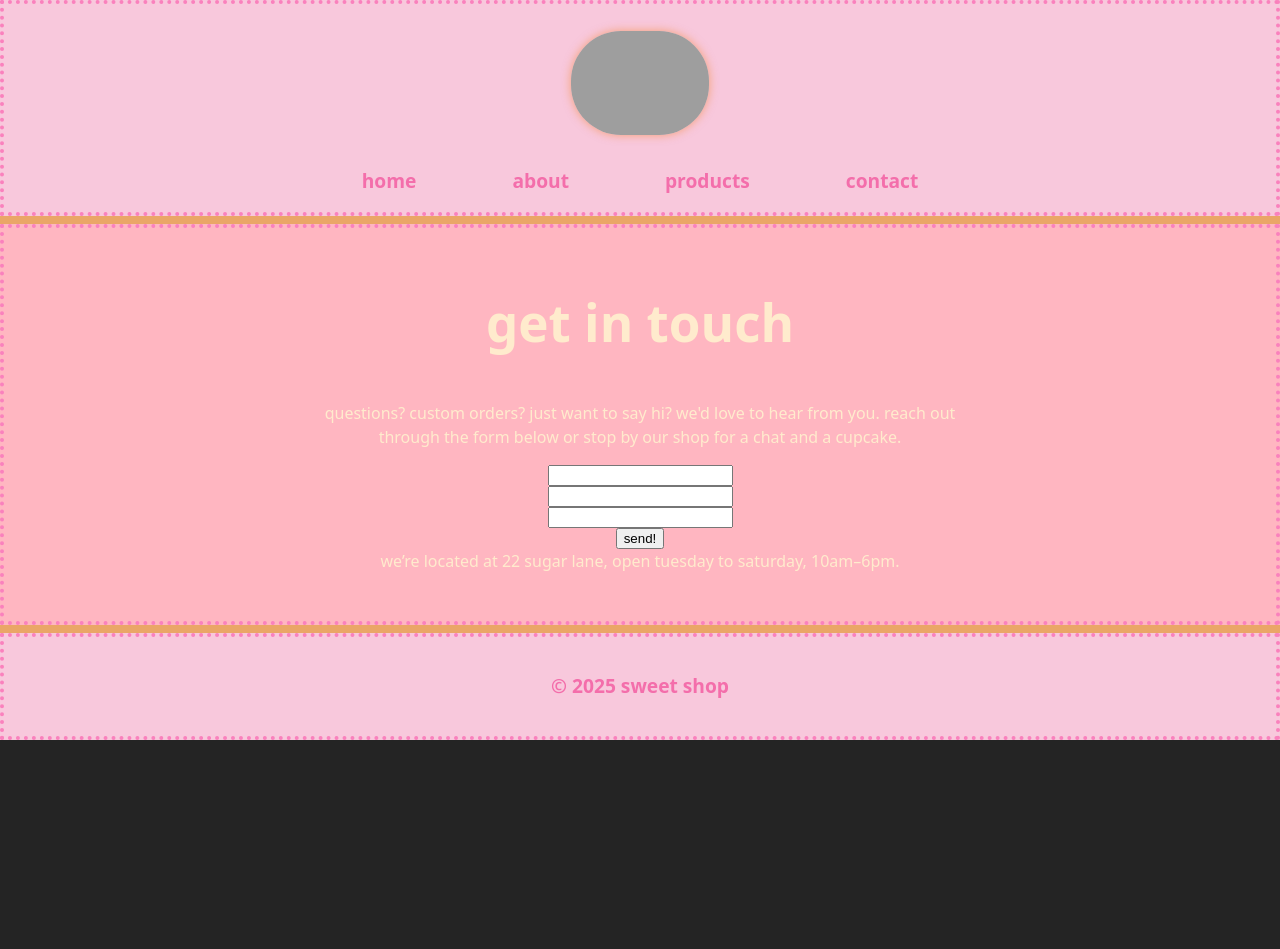
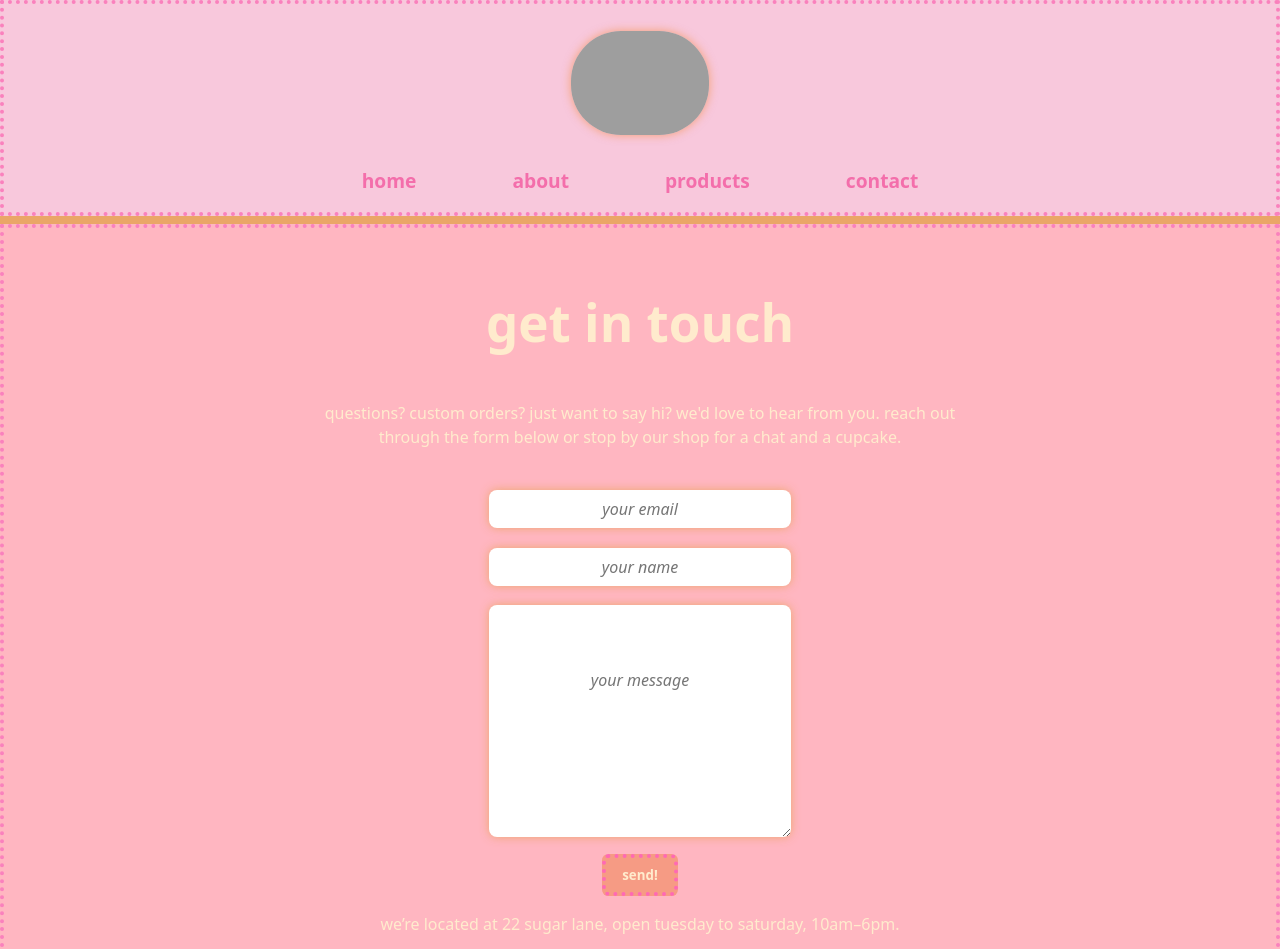
Before and after one commit to owenboy9/cakery, a React (Vite) app in the folder vite-project/: page /contact in a window 1280 px wide. Shown: the top 949 px of the page. Before the commit the page ends 800 px from the top, so only its background shows below. Built offline with nearby package versions, Linux system fonts and the light colour scheme; grey boxes are pictures that could not be loaded.

Commit message:
fix contact page and imput

```diff
--- a/vite-project/src/pages/Contact.jsx
+++ b/vite-project/src/pages/Contact.jsx
@@ -1,21 +1,67 @@
-// src/pages/Home.jsx
+import { useState } from 'react';
 import text from '../data/text';
 import '../styles/everyPage.css';
 
-<p>{text.home.intro}</p>
+function Contact() {
+  const [email, setEmail] = useState('');
+  const [name, setName] = useState('');
+  const [message, setMessage] = useState('');
+  const [isSubmitted, setIsSubmitted] = useState(false);
+  const [isThankYou, setIsThankYou] = useState(false);
 
-function Contact() {
+  const submitForm = (e) => {
+    e.preventDefault();
+    console.log('Email:', email);
+    console.log('Name:', name);
+    console.log('Message:', message);
+
+    // show thank-you in the message field
+    setMessage('thank you for your message ♡');
+    setIsSubmitted(true);
+    setIsThankYou(true);
+
+    setTimeout(() => {
+      // clear fields again after 3s
+      setMessage('');
+      setIsSubmitted(false);
+      setIsThankYou(false);
+      setEmail('');
+      setName('');
+    }, 3000);
+  };
+
   return (
-    <div className="every-page-container" >
+    <div className="every-page-container">
       <h1>{text.contact.title}</h1>
       <p>{text.contact.message}</p>
-      <input type="text" className='email'/>
-      <input type="text" className="name" />
-      <input type="text" className="message" />
-      <button className="form-button">send!</button>
+      <form onSubmit={submitForm} className="form-container">
+        <input
+          type="text"
+          className="email"
+          placeholder="your email"
+          value={email}
+          onChange={(e) => setEmail(e.target.value)}
+        />
+        <input
+          type="text"
+          className="name"
+          placeholder="your name"
+          value={name}
+          onChange={(e) => setName(e.target.value)}
+        />
+        <textarea
+          className={`message ${isSubmitted ? 'thank-you-style' : ''}`}
+          placeholder="your message"
+          rows="4"
+          value={message}
+          readOnly={isSubmitted} // make it read-only during thank-you
+          onChange={(e) => setMessage(e.target.value)}
+        />
+        <button type="submit" className="form-button">send!</button>
+      </form>
       <span>{text.contact.location}</span>
     </div>
-  )
+  );
 }
 
 export default Contact;
--- a/vite-project/src/styles/everyPage.css
+++ b/vite-project/src/styles/everyPage.css
@@ -15,3 +15,68 @@ p{
   text-align: center;
   width: 70%;
 }
+
+.form-container{
+  display: flex;
+  flex-direction: column;
+  align-items: center;
+  justify-content: center;
+  width: 100%;
+  padding: 1rem;
+}
+
+.email, .name, .message{
+  width: 30%;
+  padding: 0.5rem;
+  margin: 0.6rem 0;
+  border-radius: 0.5rem;
+  border: none;
+  box-shadow: 0px 0px 10px rgba(236, 164, 97, 0.87);
+  transition: transform 0.3s ease, box-shadow 0.3s ease;
+  text-align: center;
+  font-family: inherit;
+  font-size: 1rem;
+}
+
+.email:hover, .name:hover, .message:hover{
+  transform: scale(1.05);
+  box-shadow: 0 0 10px rgb(240, 99, 141);
+}
+
+.message {
+  height: 10rem;
+  resize: vertical;
+  text-align: center;         /* center horizontally */
+  padding-top: 4rem;          /* center vertically by pushing down */
+  font-family: inherit;
+}
+
+.message::placeholder, .email::placeholder, .name::placeholder{
+  font-style: italic;
+}
+
+.thank-you-style{
+  font-size: 1.5rem;
+  color: rgb(250, 143, 161);
+  font-weight: bold;
+  margin-top: 1rem;
+  text-align: center;
+}
+
+.form-button{
+  background-color: rgba(241, 141, 101, 0.658);
+  border: 4px dotted hotpink;
+  padding: 0.5rem 1rem;
+  border-radius: 0.4rem;
+  cursor: pointer;
+  font-weight: bold;
+  margin-top: 0.5rem;
+  color: blanchedalmond;
+  transition: transform 0.1s ease, box-shadow 0.3s ease;
+  font-family: inherit;
+}
+
+.form-button:hover{
+  transform: scale(1.07);
+  box-shadow: 0 0 10px rgb(240, 99, 141);
+}
--- a/vite-project/src/styles/largeProductCard.css
+++ b/vite-project/src/styles/largeProductCard.css
@@ -19,6 +19,10 @@
 
 .large-product-content {
   padding: 1rem;
+  display: flex;
+  flex-direction: column;
+  align-items: center;
+  justify-content: center;
 }
 
 .large-product-name {
@@ -34,6 +38,7 @@
 
 .large-product-content p{
   color: blanchedalmond;
+  text-align: center;
 }
 
 .large-product-buy-button {
```
